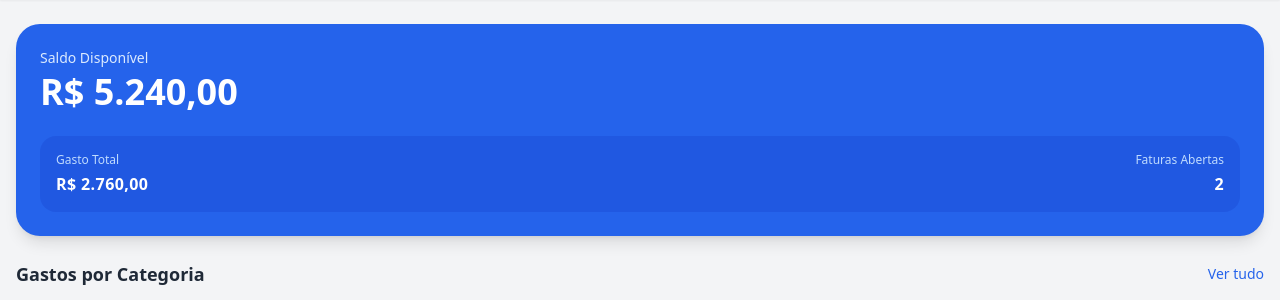
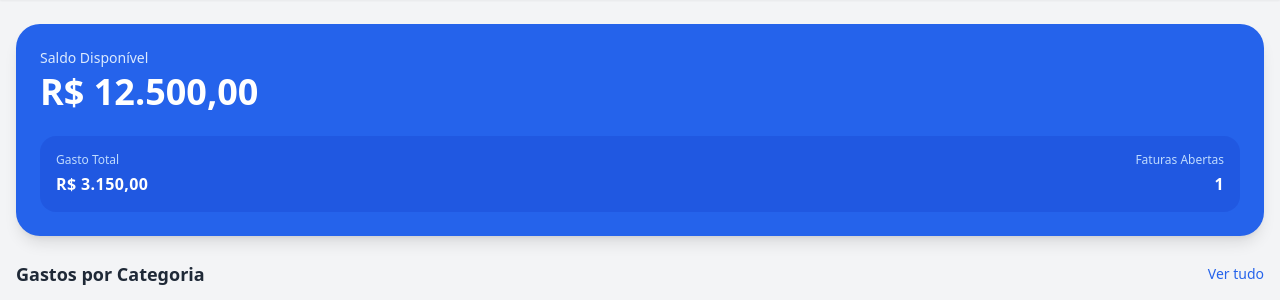
Before and after one commit to cesarcapelli/my-finn, a Flask app: page / in a window 1280 px wide. Shown: the part 72-372 px from the top of the page. Run offline with Flask 3, Linux system fonts and the light colour scheme; some libraries are stand-ins or nearby versions.

Commit message:
feat: torna saldo e gastos da visao geral dinamicos com python

```diff
--- a/app.py
+++ b/app.py
@@ -4,7 +4,15 @@ app = Flask(__name__)
 
 @app.route('/')
 def inicio():
-    return render_template('visao_geral.html')
+
+    meu_saldo = "12.500,00"
+    meus_gastos = "3.150,00"
+    faturas_pendentes = 1
+
+    return render_template('visao_geral.html',
+                           saldo_tela=meu_saldo,
+                           gasto_tela=meus_gastos,
+                           faturas_tela=faturas_pendentes)
 
 @app.route('/cartoes')
 def cartoes():
--- a/templates/visao_geral.html
+++ b/templates/visao_geral.html
@@ -7,17 +7,17 @@
     <!-- CARD PRINCIPAL DE RESUMO -->
     <section class="bg-blue-600 rounded-3xl p-6 text-white shadow-lg mt-2">
         <p class="text-blue-100 text-sm font-medium mb-1">Saldo Disponível</p>
-        <h2 class="text-4xl font-bold mb-6">R$ 5.240,00</h2>
+        <h1 class="text-4xl font-bold mb-6">R$ {{ saldo_tela }} </h1>
 
         <!-- FAIXA INTERNA DE GASTO TOTAL -->
         <div class="flex justify-between items-center bg-blue-700/50 rounded-2xl p-4">
             <div>
                 <p class="text-blue-200 text-xs mb-1">Gasto Total</p>
-                <p class="font-semibold tracking-wide">R$ 2.760,00</p>
+                <p class="font-semibold tracking-wide">R$ {{ gasto_tela }}</p>
             </div>
             <div class="text-right">
                 <p class="text-blue-200 text-xs mb-1">Faturas Abertas</p>
-                <p class="font-semibold tracking-wide">2</p>
+                <p class="font-semibold tracking-wide">{{ faturas_tela }}</p>
             </div>
         </div>
     </section>
```
